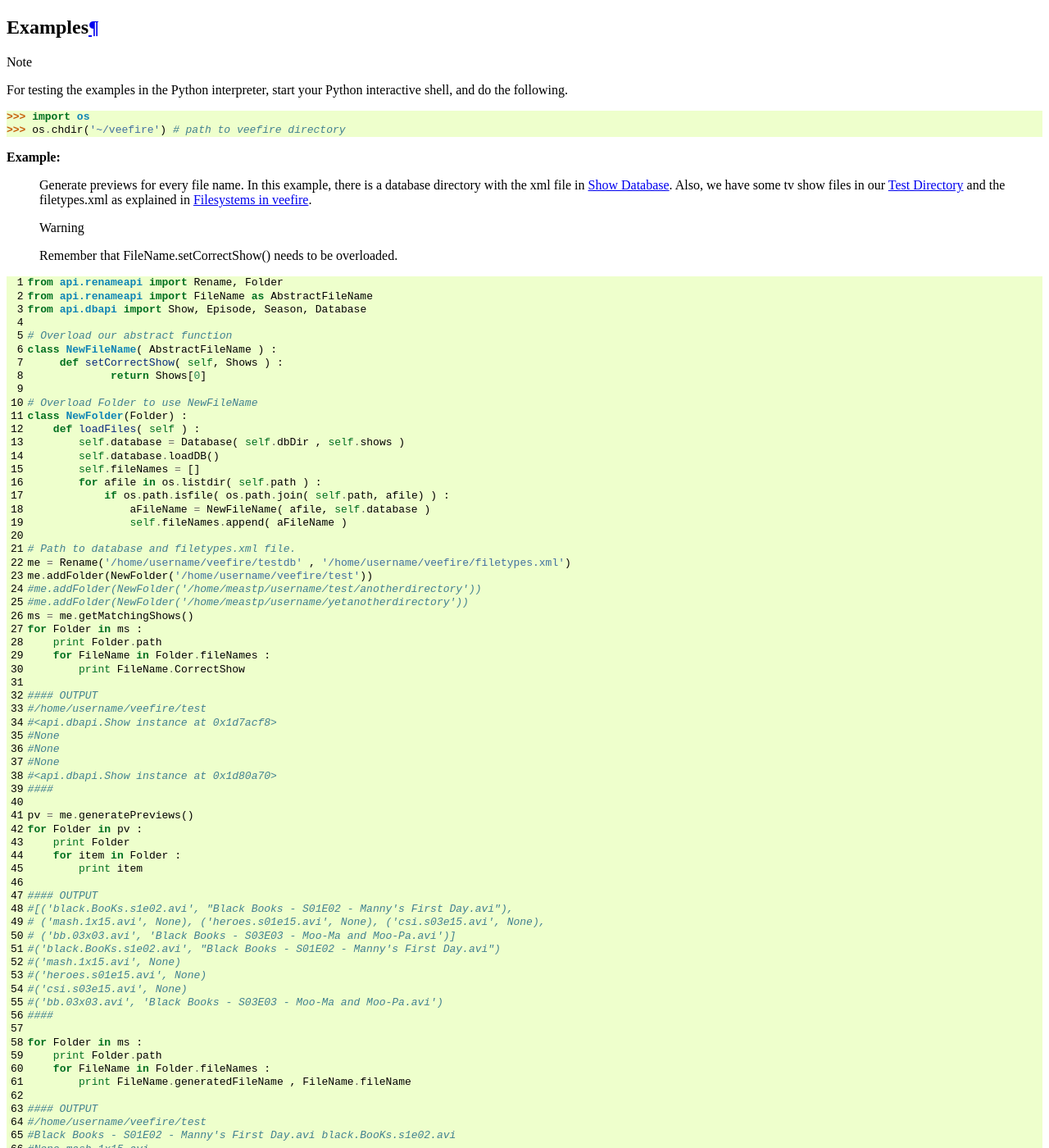
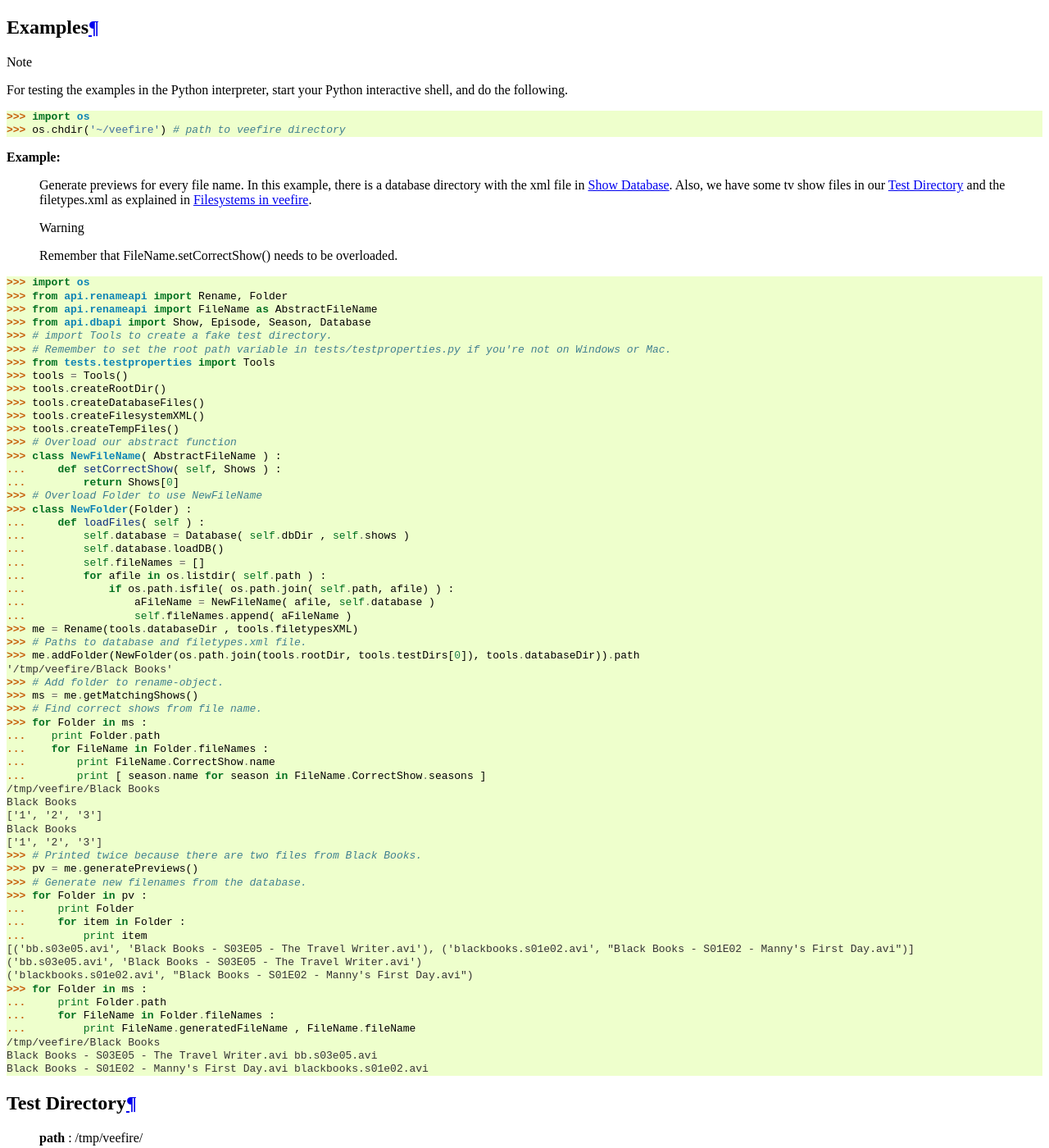
Before and after one commit to meastp/veefire, a Sphinx documentation site: the page built from docs/source/examples/apirenameapi.rst, in a window 1280 px wide and 1400 px high. Shown: the whole window at 82% size. Built offline with Sphinx 7.4.7, drawn with Linux system fonts in a browser that asks for light colours; some of the changed text lies outside the part shown.

Commit message:
Converted examples to doctests.

```diff
--- a/docs/source/examples/apirenameapi.rst
+++ b/docs/source/examples/apirenameapi.rst
@@ -13,79 +13,68 @@ Examples
         Remember that FileName.setCorrectShow() needs to be overloaded.
 
 
-.. code-block:: python
-    :linenos:
+.. doctest ::
 
-    from api.renameapi import Rename, Folder
-    from api.renameapi import FileName as AbstractFileName
-    from api.dbapi import Show, Episode, Season, Database
-
-    # Overload our abstract function
-    class NewFileName( AbstractFileName ) :
-         def setCorrectShow( self, Shows ) :
-                 return Shows[0]
-
-    # Overload Folder to use NewFileName
-    class NewFolder(Folder) :
-        def loadFiles( self ) :
-            self.database = Database( self.dbDir , self.shows )
-            self.database.loadDB()
-            self.fileNames = []
-            for afile in os.listdir( self.path ) :
-                if os.path.isfile( os.path.join( self.path, afile) ) :
-                    aFileName = NewFileName( afile, self.database )
-                    self.fileNames.append( aFileName )
-
-    # Path to database and filetypes.xml file.
-    me = Rename('/home/username/veefire/testdb' , '/home/username/veefire/filetypes.xml')
-    me.addFolder(NewFolder('/home/username/veefire/test'))
-    #me.addFolder(NewFolder('/home/meastp/username/test/anotherdirectory'))
-    #me.addFolder(NewFolder('/home/meastp/username/yetanotherdirectory'))
-    ms = me.getMatchingShows()
-    for Folder in ms :
-        print Folder.path
-        for FileName in Folder.fileNames :
-            print FileName.CorrectShow
-
-    #### OUTPUT
-    #/home/username/veefire/test
-    #<api.dbapi.Show instance at 0x1d7acf8>
-    #None
-    #None
-    #None
-    #<api.dbapi.Show instance at 0x1d80a70>
-    ####
-
-    pv = me.generatePreviews()
-    for Folder in pv :
-        print Folder
-        for item in Folder :
-            print item
-
-    #### OUTPUT
-    #[('black.BooKs.s1e02.avi', "Black Books - S01E02 - Manny's First Day.avi"),
-    # ('mash.1x15.avi', None), ('heroes.s01e15.avi', None), ('csi.s03e15.avi', None),
-    # ('bb.03x03.avi', 'Black Books - S03E03 - Moo-Ma and Moo-Pa.avi')]
-    #('black.BooKs.s1e02.avi', "Black Books - S01E02 - Manny's First Day.avi")
-    #('mash.1x15.avi', None)
-    #('heroes.s01e15.avi', None)
-    #('csi.s03e15.avi', None)
-    #('bb.03x03.avi', 'Black Books - S03E03 - Moo-Ma and Moo-Pa.avi')
-    ####
-
-    for Folder in ms :
-        print Folder.path
-        for FileName in Folder.fileNames :
-            print FileName.generatedFileName , FileName.fileName
-
-    #### OUTPUT
-    #/home/username/veefire/test
-    #Black Books - S01E02 - Manny's First Day.avi black.BooKs.s1e02.avi
-    #None mash.1x15.avi
-    #None heroes.s01e15.avi
-    #None csi.s03e15.avi
-    #Black Books - S03E03 - Moo-Ma and Moo-Pa.avi bb.03x03.avi
-    ####
+    >>> import os
+    >>> from api.renameapi import Rename, Folder
+    >>> from api.renameapi import FileName as AbstractFileName
+    >>> from api.dbapi import Show, Episode, Season, Database
+    >>> # import Tools to create a fake test directory.
+    >>> # Remember to set the root path variable in tests/testproperties.py if you're not on Windows or Mac.
+    >>> from tests.testproperties import Tools
+    >>> tools = Tools()
+    >>> tools.createRootDir()
+    >>> tools.createDatabaseFiles()
+    >>> tools.createFilesystemXML()
+    >>> tools.createTempFiles()
+    >>> # Overload our abstract function
+    >>> class NewFileName( AbstractFileName ) :
+    ...     def setCorrectShow( self, Shows ) :
+    ...         return Shows[0]
+    >>> # Overload Folder to use NewFileName
+    >>> class NewFolder(Folder) :
+    ...     def loadFiles( self ) :
+    ...         self.database = Database( self.dbDir , self.shows )
+    ...         self.database.loadDB()
+    ...         self.fileNames = []
+    ...         for afile in os.listdir( self.path ) :
+    ...             if os.path.isfile( os.path.join( self.path, afile) ) :
+    ...                 aFileName = NewFileName( afile, self.database )
+    ...                 self.fileNames.append( aFileName )
+    >>> me = Rename(tools.databaseDir , tools.filetypesXML)
+    >>> # Paths to database and filetypes.xml file.
+    >>> me.addFolder(NewFolder(os.path.join(tools.rootDir, tools.testDirs[0]), tools.databaseDir)).path
+    '/tmp/veefire/Black Books'
+    >>> # Add folder to rename-object.
+    >>> ms = me.getMatchingShows()
+    >>> # Find correct shows from file name.
+    >>> for Folder in ms :
+    ...    print Folder.path
+    ...    for FileName in Folder.fileNames :
+    ...        print FileName.CorrectShow.name
+    ...        print [ season.name for season in FileName.CorrectShow.seasons ]
+    /tmp/veefire/Black Books
+    Black Books
+    ['1', '2', '3']
+    Black Books
+    ['1', '2', '3']
+    >>> # Printed twice because there are two files from Black Books.
+    >>> pv = me.generatePreviews()
+    >>> # Generate new filenames from the database.
+    >>> for Folder in pv :
+    ...     print Folder
+    ...     for item in Folder :
+    ...         print item
+    [('bb.s03e05.avi', 'Black Books - S03E05 - The Travel Writer.avi'), ('blackbooks.s01e02.avi', "Black Books - S01E02 - Manny's First Day.avi")]
+    ('bb.s03e05.avi', 'Black Books - S03E05 - The Travel Writer.avi')
+    ('blackbooks.s01e02.avi', "Black Books - S01E02 - Manny's First Day.avi")
+    >>> for Folder in ms :
+    ...     print Folder.path
+    ...     for FileName in Folder.fileNames :
+    ...         print FileName.generatedFileName , FileName.fileName
+    /tmp/veefire/Black Books
+    Black Books - S03E05 - The Travel Writer.avi bb.s03e05.avi
+    Black Books - S01E02 - Manny's First Day.avi blackbooks.s01e02.avi
 
 .. _test-directory:
 
@@ -93,12 +82,13 @@ Test Directory
 ---------------
 
 
-    | **path** : /home/username/veefire/test
+    | **path** : /tmp/veefire/
     |
     | **contents**
     |
-    |       black.BooKs.s1e02.avi
-    |       mash.1x15.avi
-    |       heroes.s01e15.avi
-    |       csi.s03e15.avi
-    |       bb.03x03.avi
+    |       Black Books/black.BooKs.s1e02.avi
+    |       Black Books/bb.s03e05.avi
+    |       CSI/csiS01E11.avi
+    |       CSI/CSI.2x12.avi
+    |       Spaced/Spaced.2x4.avi
+    |       Spaced/Spaced.S02E03.avi
```
